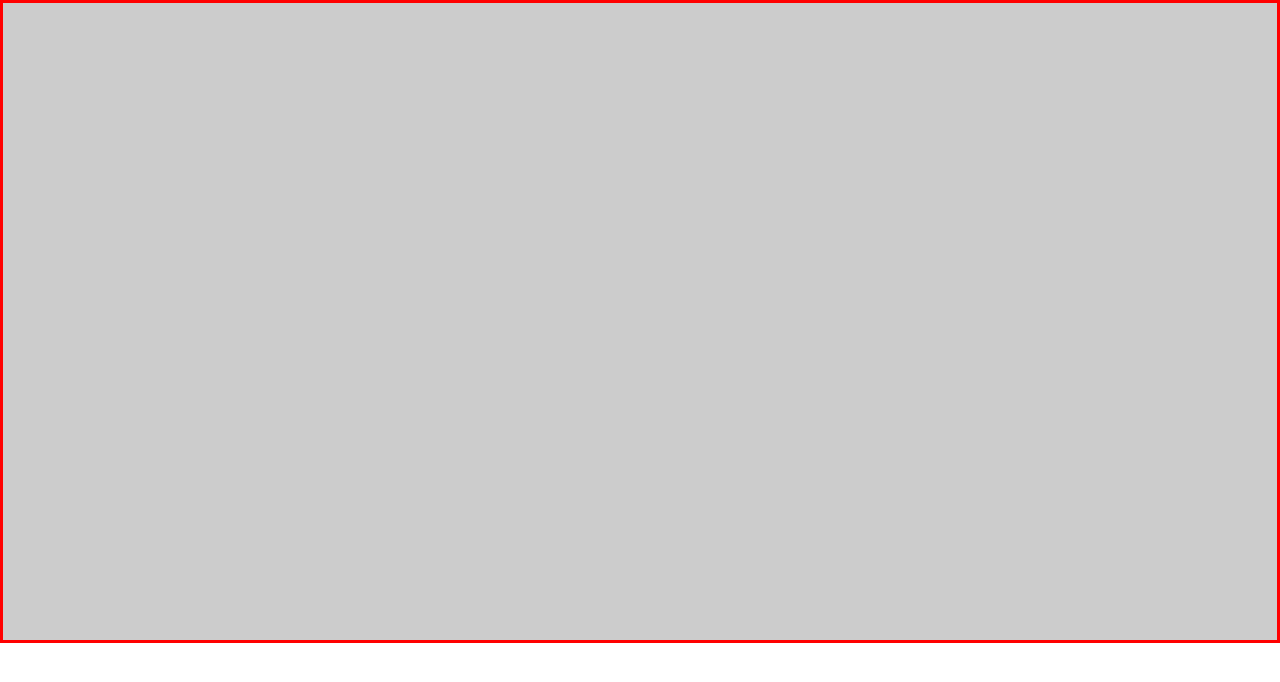
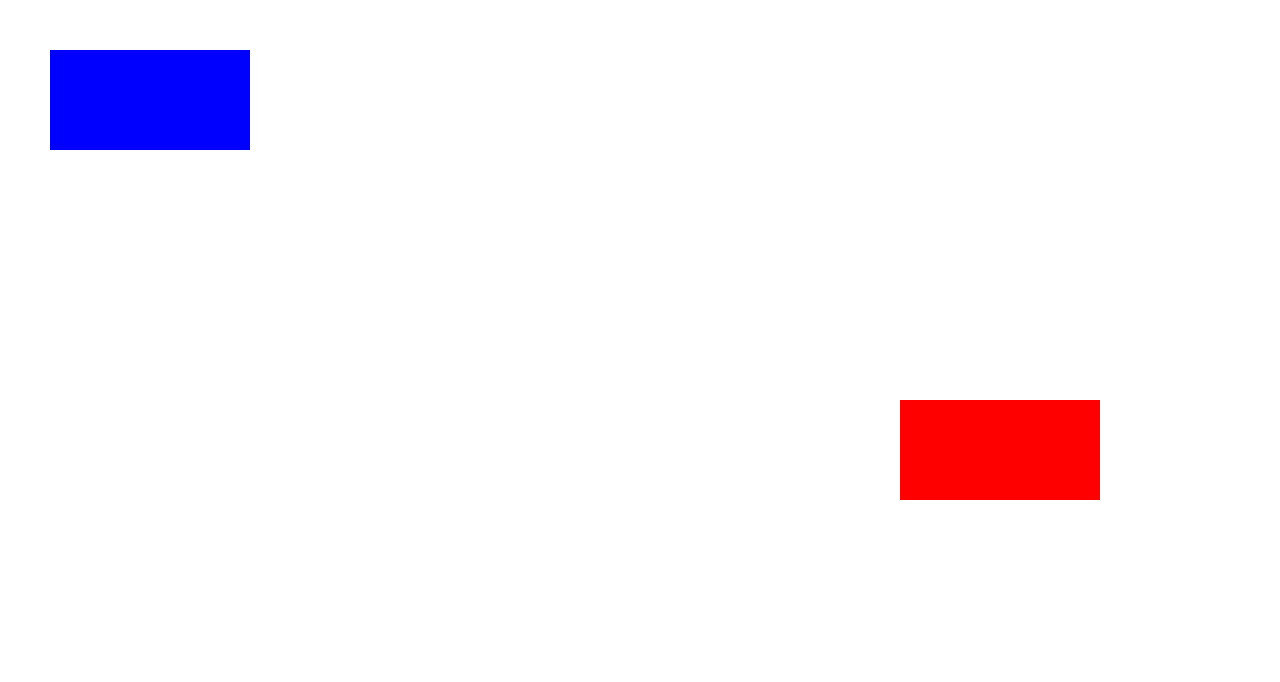
Before and after one commit to mavliut-fozliev/superfighters, a plain HTML site: page index.html in a window 1280 px wide. Drawn offline with Linux system fonts and the light colour scheme.

Commit message:
create rectangle, add ability to move

```diff
--- a/index.html
+++ b/index.html
@@ -5,14 +5,15 @@
     <meta name="viewport" content="width=device-width, initial-scale=1.0" />
     <title>Superfighters</title>
     <style>
+      html,
       body {
         margin: 0;
         padding: 0;
+        overflow: hidden;
+        height: 100%;
       }
       canvas {
-        width: 100%;
-        height: 100%;
-        box-sizing: border-box;
+        display: block;
       }
     </style>
   </head>
--- a/index.js
+++ b/index.js
@@ -1,6 +1,86 @@
+let blueRectX = 50;
+let blueRectY = 50;
+let redRectX = 900;
+let redRectY = 400;
+const blueRectSpeed = 6;
+const redRectSpeed = 5;
+const rectWidth = 200;
+const rectHeight = 100;
+
+const keys = {};
+
+function preventOutOfBounds(rectX, rectY) {
+  if (rectX < 0) rectX = 0;
+  if (rectY < 0) rectY = 0;
+  if (rectX + rectWidth > window.innerWidth) rectX = window.innerWidth - rectWidth;
+  if (rectY + rectHeight > window.innerHeight) rectY = window.innerHeight - rectHeight;
+  return { rectX, rectY };
+}
+
+function moveRectangle() {
+  if (keys["ArrowRight"]) blueRectX += blueRectSpeed;
+  if (keys["ArrowLeft"]) blueRectX -= blueRectSpeed;
+  if (keys["ArrowUp"]) blueRectY -= blueRectSpeed;
+  if (keys["ArrowDown"]) blueRectY += blueRectSpeed;
+  if (keys["d"]) redRectX += redRectSpeed;
+  if (keys["a"]) redRectX -= redRectSpeed;
+  if (keys["w"]) redRectY -= redRectSpeed;
+  if (keys["s"]) redRectY += redRectSpeed;
+
+  const blueRect = preventOutOfBounds(blueRectX, blueRectY);
+  blueRectX = blueRect.rectX;
+  blueRectY = blueRect.rectY;
+
+  const redRect = preventOutOfBounds(redRectX, redRectY);
+  redRectX = redRect.rectX;
+  redRectY = redRect.rectY;
+}
+
+function draw(canvas, ctx) {
+  ctx.clearRect(0, 0, canvas.width, canvas.height);
+  ctx.fillStyle = "blue";
+  ctx.fillRect(blueRectX, blueRectY, rectWidth, rectHeight);
+  ctx.fillStyle = "red";
+  ctx.fillRect(redRectX, redRectY, rectWidth, rectHeight);
+  moveRectangle();
+}
+
+function resizeCanvas(canvas, ctx) {
+  canvas.width = window.innerWidth;
+  canvas.height = window.innerHeight;
+
+  draw(canvas, ctx);
+}
+
+function addResizeEventListener(canvas, ctx) {
+  window.addEventListener("resize", () => resizeCanvas(canvas, ctx));
+}
+
+function addKeyboardEventListeners() {
+  window.addEventListener("keydown", (event) => {
+    keys[event.key] = true;
+    console.log(event.key);
+  });
+
+  window.addEventListener("keyup", (event) => {
+    keys[event.key] = false;
+  });
+}
+
+function animate(canvas, ctx) {
+  draw(canvas, ctx);
+  requestAnimationFrame(() => animate(canvas, ctx));
+}
+
 function main() {
   console.log("Game Start!");
 
-  const canvas = document.querySelector("canvas");
-  canvas.setAttribute("style", "border: 3px solid red; background: #ccc");
+  const canvas = document.getElementById("canvas");
+  const ctx = canvas.getContext("2d");
+
+  resizeCanvas(canvas, ctx);
+  addResizeEventListener(canvas, ctx);
+  addKeyboardEventListeners();
+
+  animate(canvas, ctx);
 }
```
